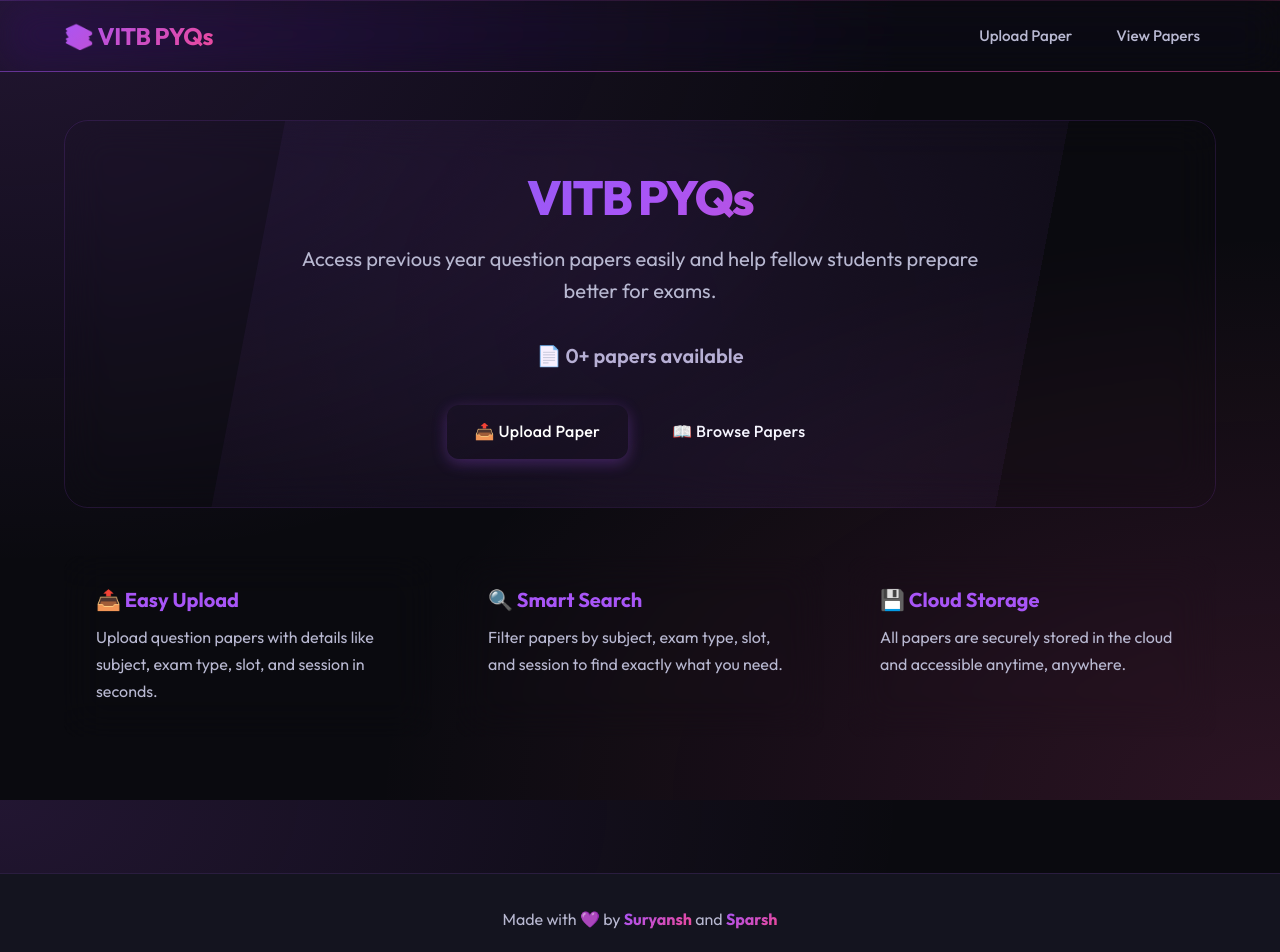
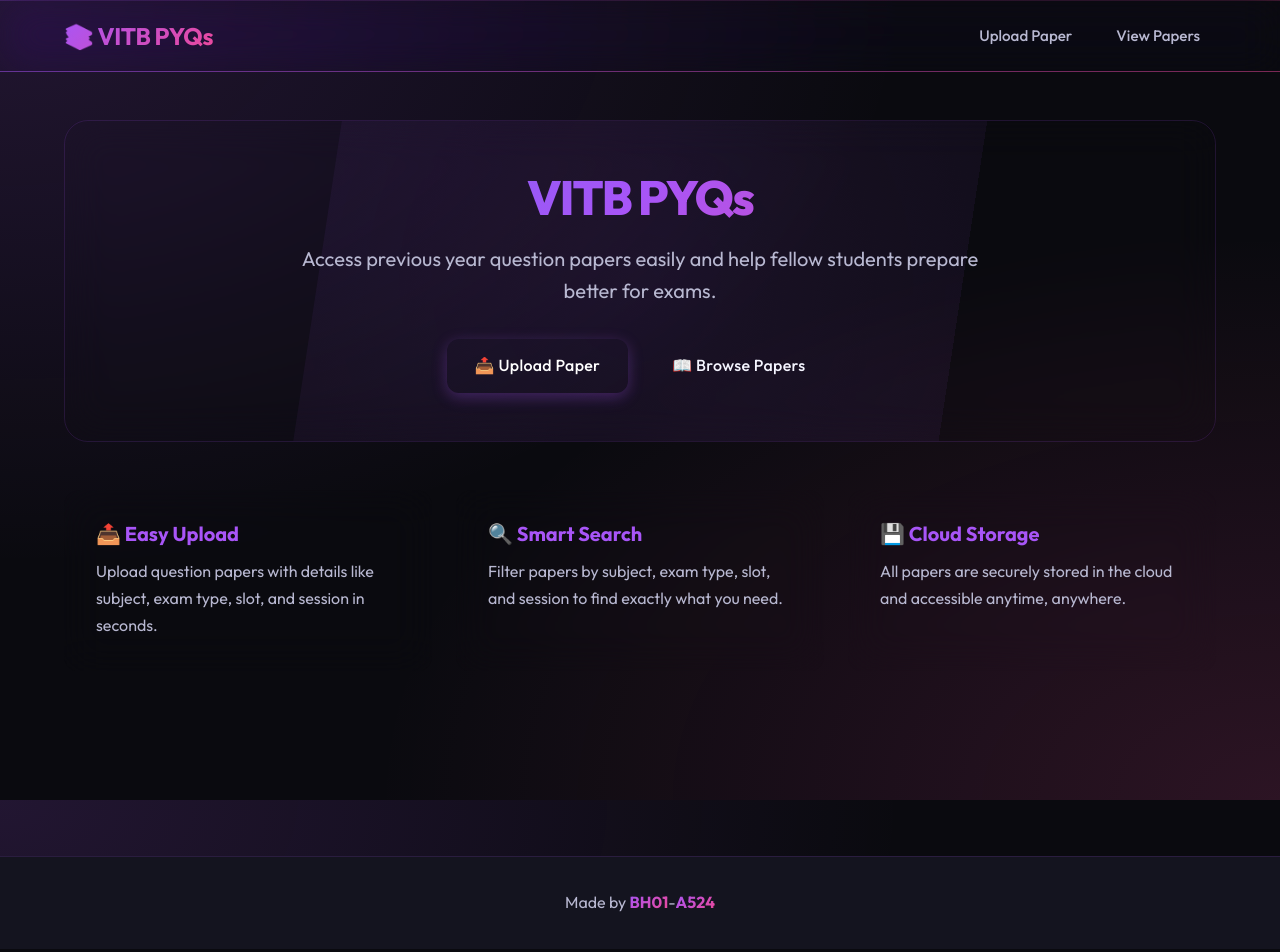
Before and after one commit to tiwarisuryansh6222/vitb-pyq-portal, a React (Vite) app: page / in a window 1280 px wide. Shown: the top 952 px of the page. Built offline with nearby package versions, Linux system fonts and the light colour scheme; no server answers.

Commit message:
Restored original UI without paper counter

```diff
--- a/src/index.css
+++ b/src/index.css
@@ -739,6 +739,60 @@ button:disabled,
 }
 
 /* ============================================
+   Footer
+   ============================================ */
+
+.footer {
+  background: var(--bg-elevated);
+  border-top: 1px solid var(--border-subtle);
+  padding: var(--spacing-xl) 0;
+  margin-top: var(--spacing-3xl);
+}
+
+.footer::before {
+  content: '';
+  position: absolute;
+  top: 0;
+  left: 0;
+  right: 0;
+  height: 1px;
+  background: var(--gradient-primary);
+  opacity: 0.3;
+}
+
+.footer-container {
+  max-width: 1400px;
+  margin: 0 auto;
+  padding: 0 var(--spacing-xl);
+  text-align: center;
+}
+
+.footer-text {
+  color: var(--text-secondary);
+  font-size: 1rem;
+  margin: 0;
+  font-weight: 400;
+}
+
+.footer-name {
+  background: var(--gradient-primary);
+  -webkit-background-clip: text;
+  -webkit-text-fill-color: transparent;
+  background-clip: text;
+  font-weight: 700;
+}
+
+@media (max-width: 768px) {
+  .footer {
+    padding: var(--spacing-lg) 0;
+  }
+
+  .footer-text {
+    font-size: 0.9rem;
+  }
+}
+
+/* ============================================
    Animations
    ============================================ */
 
@@ -887,57 +941,3 @@ button:disabled,
 .fade-in {
   animation: fadeIn 0.6s ease;
 }
-
-/* ============================================
-   Footer
-   ============================================ */
-
-.footer {
-  background: var(--bg-elevated);
-  border-top: 1px solid var(--border-subtle);
-  padding: var(--spacing-xl) 0;
-  margin-top: var(--spacing-3xl);
-}
-
-.footer::before {
-  content: '';
-  position: absolute;
-  top: 0;
-  left: 0;
-  right: 0;
-  height: 1px;
-  background: var(--gradient-primary);
-  opacity: 0.3;
-}
-
-.footer-container {
-  max-width: 1400px;
-  margin: 0 auto;
-  padding: 0 var(--spacing-xl);
-  text-align: center;
-}
-
-.footer-text {
-  color: var(--text-secondary);
-  font-size: 1rem;
-  margin: 0;
-  font-weight: 400;
-}
-
-.footer-name {
-  background: var(--gradient-primary);
-  -webkit-background-clip: text;
-  -webkit-text-fill-color: transparent;
-  background-clip: text;
-  font-weight: 700;
-}
-
-@media (max-width: 768px) {
-  .footer {
-    padding: var(--spacing-lg) 0;
-  }
-
-  .footer-text {
-    font-size: 0.9rem;
-  }
-}
--- a/src/pages/Home.jsx
+++ b/src/pages/Home.jsx
@@ -1,41 +1,6 @@
 import { Link } from "react-router-dom";
-import { useEffect, useState } from "react";
-
-const BACKEND = import.meta.env.VITE_BACKEND_URL;
 
 export default function Home() {
-  const [paperCount, setPaperCount] = useState(0);
-  const [loading, setLoading] = useState(true);
-
-  useEffect(() => {
-    const fetchCount = async () => {
-      try {
-        if (!BACKEND) {
-          console.error("VITE_BACKEND_URL is not defined");
-          setLoading(false);
-          return;
-        }
-
-        const res = await fetch(`${BACKEND}/papers/count`);
-
-        if (!res.ok) {
-          throw new Error(`HTTP error! status: ${res.status}`);
-        }
-
-        const data = await res.json();
-        console.log("Count data received:", data);
-
-        setPaperCount(data.total || 0);
-      } catch (err) {
-        console.error("Count fetch error:", err);
-      } finally {
-        setLoading(false);
-      }
-    };
-
-    fetchCount();
-  }, []);
-
   return (
     <div>
       {/* Navigation */}
@@ -60,18 +25,6 @@ export default function Home() {
             <p className="hero-subtitle">
               Access previous year question papers easily and help fellow students prepare better for exams.
             </p>
-
-            {/* Paper Count */}
-            <p className="paper-count" style={{
-              fontSize: '1.25rem',
-              fontWeight: '600',
-              color: 'var(--text-secondary)',
-              marginTop: 'var(--spacing-lg)',
-              marginBottom: 'var(--spacing-xl)'
-            }}>
-              {loading ? "📄 Loading..." : `📄 ${paperCount}+ papers available`}
-            </p>
-
             <div className="hero-buttons">
               <Link to="/upload" className="btn btn-primary btn-lg">
                 📤 Upload Paper
@@ -118,7 +71,7 @@ export default function Home() {
       <footer className="footer">
         <div className="footer-container">
           <p className="footer-text">
-            Made with 💜 by <span className="footer-name">Suryansh</span> and <span className="footer-name">Sparsh</span>
+            Made by <span className="footer-name">BH01</span>-<span className="footer-name">A524</span>
           </p>
         </div>
       </footer>
```
